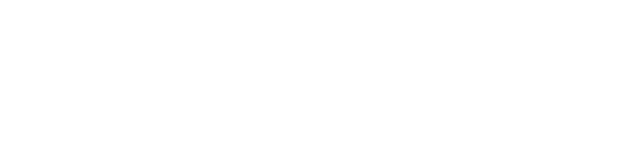
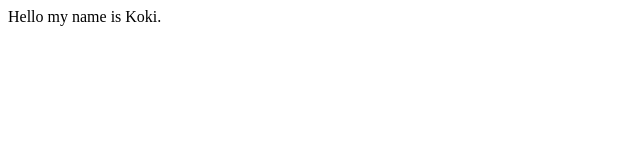
Before and after one commit to Nikolaizl/portfolio-project, a website: page index.html in a window 1280 px wide. Shown: the whole page, without its empty margins (0-640 px from the left). Drawn offline with Linux system fonts and the light colour scheme.

Commit message:
Add intro text

```diff
--- a/index.html
+++ b/index.html
@@ -8,6 +8,7 @@
   </head>
 
   <body>
+    Hello my name is Koki.
     <script src="script.js"></script>
   </body>
 </html>
```
